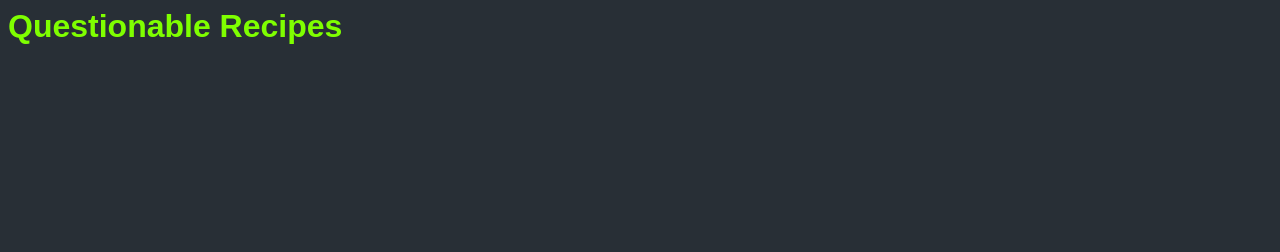
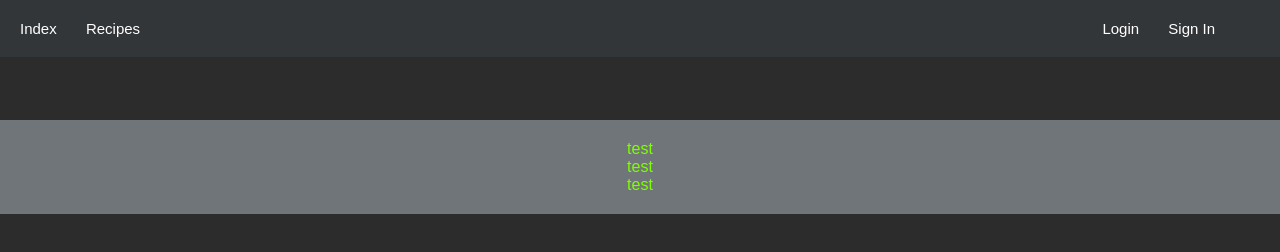
Before and after one commit to k0j0e/OdinRecipes, a plain HTML site: page index.html in a window 1280 px wide. Drawn offline with Linux system fonts and the light colour scheme.

Commit message:
Test Commit
Just another test

```diff
--- a/css/style.css
+++ b/css/style.css
@@ -1,9 +1,99 @@
 body{
-    background-color: rgb(40, 47, 54);
-    color:chartreuse;
-    font-family: Arial, Helvetica, sans-serif;
+  margin:0;
+  color:chartreuse;
+  padding:0;
+  background: rgb(44, 44, 44);
+  font-family: arial,sans-serif;
+
+}
+a{
+  text-decoration: none;
+}
+a:hover{
+  text-decoration: underline;
+}
+a:visited{
+  color: #70757a;
+}
+h1{margin: 0;}
+h2{margin: 0;}
+h3{margin: 0;}
+h4{margin: 0;}
+p{
+  margin: 0;
+}
+ul{
+  padding: 0;
+  margin: 20px 20px;
+}
+.headerlinks{
+  color:rgb(255, 255, 255);
+}
+header{
+  background-color: #333638;
+  position: fixed;
+  top: 0;
+  width: 100%;
+  text-align: center;
+  font-size: 15px;
+}
+.headerLeft{
+  float: left;
+}
+.headerRight{
+  float: right;
+  margin: 20px;
 }
 
-h1{
-    margin:0 0 0 0;
+.nav-menu{
+  margin: 0;
 }
+#userlogo{
+  border-radius: 50%;
+}
+content{
+  background-color: #70757a;
+  margin-top: 120px;
+  display: flex;
+  justify-content: center;
+}
+
+.searchBar{
+  display: inline;
+  justify-content:center;
+  margin: 0;
+}
+li{
+  list-style-type: none;
+}
+.headerList{
+  display: inline;
+  margin: 0;
+  margin-right: 25px;
+}
+.contentList{
+
+}
+.offer{
+  display: flex;
+  justify-content: center;
+  font-size: 14px;
+}
+
+footer{
+  position: fixed;
+  width: 100%;
+  bottom: 0;
+  background-color: #f2f2f2;
+  border-top: 1px solid lightgray;
+}
+.footer-menu1{
+  float:left;
+}
+.footer-menu2{
+  margin-right : 25px;
+  float: right;
+}
+.footerlinks{
+  color: gray;
+}
--- a/index.html
+++ b/index.html
@@ -1,5 +1,5 @@
 <!DOCTYPE html>
-<html>
+<html lang="en">
     <head>
         <meta charset="utf-8">
         <link rel="stylesheet" type="text/css" href="css/style.css">
@@ -7,6 +7,27 @@
     </head>
 
     <body>
-        <h1 class="header">Questionable Recipes</h1>
+        <header>
+            <div class="headerLeft">
+                <ul>
+                    <a href="#"><li class="headerlinks headerList">Index</li></a>
+                    <a href="#"><li class="headerlinks headerList">Recipes</li></a>
+                </ul>
+            </div>
+            <div class="headerRight">
+                <ul style="display:inline;">
+                    <a href="#"><li class="headerlinks headerList">Login</li></a>
+                    <a href="#"><li class="headerlinks headerList">Sign In</li></a>
+                </ul>
+            </div>
+        </header>
+
+        <content>
+            <ul>
+                <li class="">test</li>
+                <li>test</li>
+                <li>test</li>
+            </ul>
+        </content>
     </body>
 </html>
```
